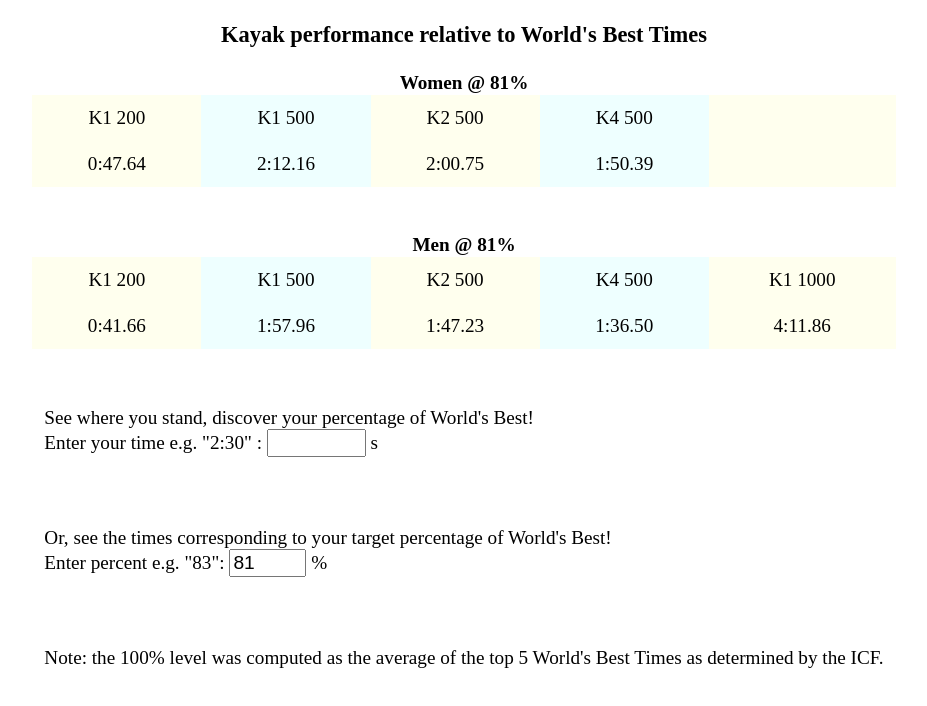
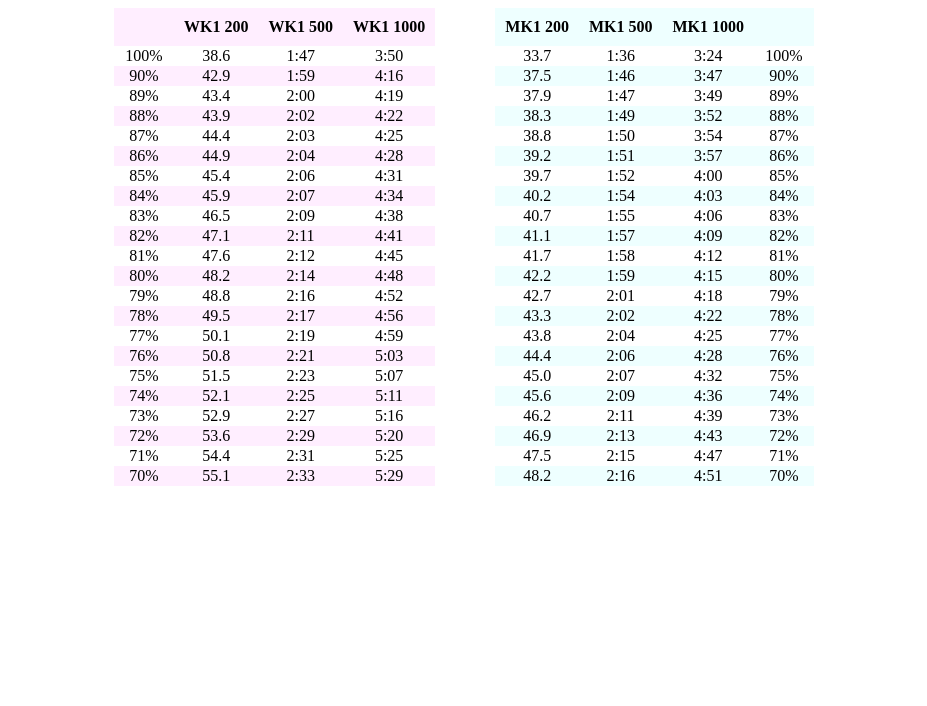
Before and after one commit to preda/kayak, a plain HTML site: page docs/index.html in a window 1280 px wide. Shown: the whole page, without its empty margins (176-1103 px from the left). Drawn offline with Linux system fonts and the light colour scheme.

Commit message:
static table

```diff
--- a/docs/index.html
+++ b/docs/index.html
@@ -1,146 +1,55 @@
 <!DOCTYPE HTML>
 <html>
 <head>
-<script>
-"use strict"
-
-let times =[38.590, 107.046, 97.810, 89.418, 33.741, 95.544, 86.860, 78.163, 204.006];
-
-function strtime(t) {
-let m = Math.floor(t / 60);
-let s = t - m * 60;
-return m + ':' + (s + 100).toFixed(2).substring(1);
+<style>
+table th { padding: 10px; border-spacing: 0px; }
+table tr:nth-child(odd) td {
+  background:#fff;
 }
-
-function setPercent() {
-let percent = parseFloat(document.getElementById("percent").value);
-if (percent >= 30 && percent <= 101) {
-document.getElementById("time").value = '';
-document.getElementById("p0").textContent='' + percent + '%';
-document.getElementById("p1").textContent='' + percent + '%';
-let ratio = 100 / percent;
-
-for (let i = 0; i < 9; i++) {
-document.getElementById("t" + i).textContent=strtime(times[i] * ratio);
+table tr:nth-child(even) td{
 }
-}
-}
-
-function setTime() {
-let str = document.getElementById("time").value;
-let p = str.indexOf(':');
-let m = (p == -1) ? 0 : parseInt(str.substr(0, p), 10);
-let s = parseFloat(str.substr(p+1));
-let t = m * 60 + s;
-if (t >= 30 && t <= 360) {
-document.getElementById("percent").value = '';
-let st = strtime(t);
-document.getElementById("p0").textContent=st;
-document.getElementById("p1").textContent=st;
-for (let i = 0; i < 9; ++i) {
-let p = times[i] / t * 100;
-let text = (p >= 30 && p <= 100) ? p.toFixed(1) + ' %' : '';
-document.getElementById('t' + i).textContent=text;
-}
-}
-}
-
-function both() {
-
-let path = window.location.search;
-let p = path.indexOf('?percent=');
-if (p >= 0) {
-let per = parseFloat(path.substring(p + 9));
-if (per >= 30 && per <= 101) {
-document.getElementById('percent').value = per.toFixed(1);
-}
-}
-setPercent();
-setTime();
-}
-
-window.onload = both
-</script>
-
-<style>
-
-@media (prefers-color-scheme: light) {
-    body {
-        background-color: white;
-        color: black;
-    }
-    .A { background-color:#ffe }
-    .B { background-color:#eff }
-    .C { background-color: white; }
-}
-
-@media (prefers-color-scheme: dark) {
-    body {
-        background-color: black;
-        color: #ffd;
-    }
-    .A { background-color:#113 }
-    .B { background-color:#121 }
-    .C { background-color: black; }
-}
-
-table {  border-spacing: 10px; }
-td { padding: 12px; }
-body { font-size: 120%; }
-.center { margin-left: auto; margin-right: auto; }
+.W { background-color: #fef }
+.M { background-color: #eff }
 </style>
 </head>
+<body style='text-align:center'>
+<table border="0" style="border-collapse: collapse; margin-left:auto; margin-right:auto;" >
+<colgroup>
+<col class='W'>
+<col class='W'>
+<col class='W'>
+<col class='W'>
+<col>
+<col class='M'>
+<col class='M'>
+<col class='M'>
+<col class='M'>
+</colgroup>
+<tr><th>&nbsp;&nbsp;&nbsp;&nbsp;&nbsp;&nbsp;&nbsp;&nbsp;&nbsp;&nbsp;</th> <th>WK1 200</th> <th>WK1 500</th> <th>WK1 1000</th> <th>&nbsp;&nbsp;&nbsp;&nbsp;&nbsp;&nbsp;&nbsp;&nbsp;&nbsp;&nbsp;</th> <th>MK1 200</th><th>MK1 500</th><th>MK1 1000</th> <th>&nbsp;&nbsp;&nbsp;&nbsp;&nbsp;&nbsp;&nbsp;&nbsp;&nbsp;&nbsp;</th><tr>
 
+<tr> <td>100% </td> <td> 38.6 </td> <td> 1:47 </td> <td> 3:50 </td> <td> </td> <td> 33.7 </td> <td> 1:36 </td> <td> 3:24 </td> <td>100% </td></tr>
+<tr> <td> 90% </td> <td> 42.9 </td> <td> 1:59 </td> <td> 4:16 </td> <td> </td> <td> 37.5 </td> <td> 1:46 </td> <td> 3:47 </td> <td> 90% </td></tr>
+<tr> <td> 89% </td> <td> 43.4 </td> <td> 2:00 </td> <td> 4:19 </td> <td> </td> <td> 37.9 </td> <td> 1:47 </td> <td> 3:49 </td> <td> 89% </td></tr>
+<tr> <td> 88% </td> <td> 43.9 </td> <td> 2:02 </td> <td> 4:22 </td> <td> </td> <td> 38.3 </td> <td> 1:49 </td> <td> 3:52 </td> <td> 88% </td></tr>
+<tr> <td> 87% </td> <td> 44.4 </td> <td> 2:03 </td> <td> 4:25 </td> <td> </td> <td> 38.8 </td> <td> 1:50 </td> <td> 3:54 </td> <td> 87% </td></tr>
+<tr> <td> 86% </td> <td> 44.9 </td> <td> 2:04 </td> <td> 4:28 </td> <td> </td> <td> 39.2 </td> <td> 1:51 </td> <td> 3:57 </td> <td> 86% </td></tr>
+<tr> <td> 85% </td> <td> 45.4 </td> <td> 2:06 </td> <td> 4:31 </td> <td> </td> <td> 39.7 </td> <td> 1:52 </td> <td> 4:00 </td> <td> 85% </td></tr>
+<tr> <td> 84% </td> <td> 45.9 </td> <td> 2:07 </td> <td> 4:34 </td> <td> </td> <td> 40.2 </td> <td> 1:54 </td> <td> 4:03 </td> <td> 84% </td></tr>
+<tr> <td> 83% </td> <td> 46.5 </td> <td> 2:09 </td> <td> 4:38 </td> <td> </td> <td> 40.7 </td> <td> 1:55 </td> <td> 4:06 </td> <td> 83% </td></tr>
+<tr> <td> 82% </td> <td> 47.1 </td> <td> 2:11 </td> <td> 4:41 </td> <td> </td> <td> 41.1 </td> <td> 1:57 </td> <td> 4:09 </td> <td> 82% </td></tr>
+<tr> <td> 81% </td> <td> 47.6 </td> <td> 2:12 </td> <td> 4:45 </td> <td> </td> <td> 41.7 </td> <td> 1:58 </td> <td> 4:12 </td> <td> 81% </td></tr>
+<tr> <td> 80% </td> <td> 48.2 </td> <td> 2:14 </td> <td> 4:48 </td> <td> </td> <td> 42.2 </td> <td> 1:59 </td> <td> 4:15 </td> <td> 80% </td></tr>
+<tr> <td> 79% </td> <td> 48.8 </td> <td> 2:16 </td> <td> 4:52 </td> <td> </td> <td> 42.7 </td> <td> 2:01 </td> <td> 4:18 </td> <td> 79% </td></tr>
+<tr> <td> 78% </td> <td> 49.5 </td> <td> 2:17 </td> <td> 4:56 </td> <td> </td> <td> 43.3 </td> <td> 2:02 </td> <td> 4:22 </td> <td> 78% </td></tr>
+<tr> <td> 77% </td> <td> 50.1 </td> <td> 2:19 </td> <td> 4:59 </td> <td> </td> <td> 43.8 </td> <td> 2:04 </td> <td> 4:25 </td> <td> 77% </td></tr>
+<tr> <td> 76% </td> <td> 50.8 </td> <td> 2:21 </td> <td> 5:03 </td> <td> </td> <td> 44.4 </td> <td> 2:06 </td> <td> 4:28 </td> <td> 76% </td></tr>
+<tr> <td> 75% </td> <td> 51.5 </td> <td> 2:23 </td> <td> 5:07 </td> <td> </td> <td> 45.0 </td> <td> 2:07 </td> <td> 4:32 </td> <td> 75% </td></tr>
+<tr> <td> 74% </td> <td> 52.1 </td> <td> 2:25 </td> <td> 5:11 </td> <td> </td> <td> 45.6 </td> <td> 2:09 </td> <td> 4:36 </td> <td> 74% </td></tr>
+<tr> <td> 73% </td> <td> 52.9 </td> <td> 2:27 </td> <td> 5:16 </td> <td> </td> <td> 46.2 </td> <td> 2:11 </td> <td> 4:39 </td> <td> 73% </td></tr>
+<tr> <td> 72% </td> <td> 53.6 </td> <td> 2:29 </td> <td> 5:20 </td> <td> </td> <td> 46.9 </td> <td> 2:13 </td> <td> 4:43 </td> <td> 72% </td></tr>
+<tr> <td> 71% </td> <td> 54.4 </td> <td> 2:31 </td> <td> 5:25 </td> <td> </td> <td> 47.5 </td> <td> 2:15 </td> <td> 4:47 </td> <td> 71% </td></tr>
+<tr> <td> 70% </td> <td> 55.1 </td> <td> 2:33 </td> <td> 5:29 </td> <td> </td> <td> 48.2 </td> <td> 2:16 </td> <td> 4:51 </td> <td> 70% </td></tr>
 
-<body style='text-align:center'>
-<title>Kayak World Best Times</title>
-<h3 style='text-align:center'>Kayak performance relative to World's Best Times</h3>
-
-<table border="0" style="border-collapse: collapse;" class="center">
-<colgroup>
-    <col class='A'>
-    <col class='B'>
-    <col class='A'>
-    <col class='B'>
-    <col class='A'>
-</colgroup>
-<tr><th colspan="5" class='C'>Women @ <span id="p0"></span></th></tr>
-<tr><td>K1 200</td><td>K1 500</td><td>K2 500</td><td>K4 500</td><td></td></tr>
-<tr><td id="t0"></td><td id="t1"></td><td id="t2"></td><td id="t3"></td><td></td></tr>
-
-<tr class='C'><td>&nbsp;</td></tr>
-
-<tr><th colspan="5" class='C'>Men @ <span id="p1"></span></th></tr>
-<tr><td>K1 200</td><td>K1 500</td><td>K2 500</td><td>K4 500</td><td>K1 1000</td></tr>
-<tr><td id="t4"></td><td id="t5"></td><td id="t6"></td><td id="t7"></td><td id="t8"></td></tr>
-
-<tr class='C'><td>&nbsp;</td></tr>
-
-<tr><td colspan="5" class='C' style='text-align:left'>
-<form>
-See where you stand, discover your percentage of World's Best!<br/>
-Enter your time e.g. "2:30" :
-<input style="font-size:100%" type="text" id="time" name="time" oninput='setTime()' onblur='setTime()' value="" size="6" /> s
-</form>
-</td>
-</tr>
-
-<tr class='C'><td>&nbsp;</td></tr>
-
-<tr><td colspan="5" class='C' style='text-align:left'>
-<form>
-Or, see the times corresponding to your target percentage of World's Best!<br/>
-Enter percent e.g. "83":
-<input style="font-size:100%" type="text" id="percent" name="percent" oninput='setPercent()' onblur='setPercent()' value='81' size="4" /> %
-</form>
-</td></tr>
-
-<tr class='C'><td>&nbsp;</td></tr>
-
-<tr><td colspan="5" class='C' style='text-align:left'>
-Note: the 100% level was computed as the average of the top 5 World's Best Times as determined by the ICF.
-</td>
-</tr>
 </table>
 </body>
 </html>
```
Also changed, not shown: docs/index-old.html (added, +146 -0 lines), 1 other file.
